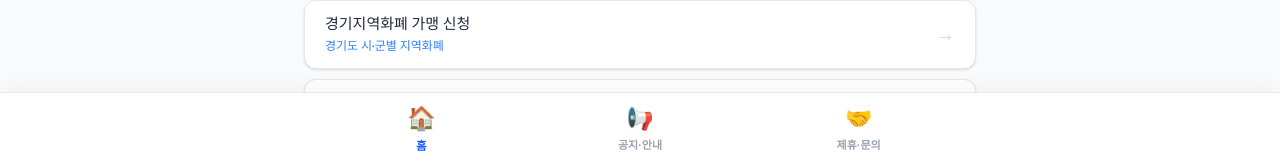
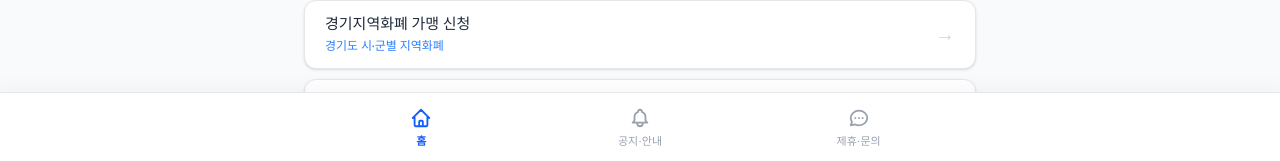
Before and after one commit to hannune-s/ssakdamoa, a Next.js app: page / in a window 1280 px wide. Shown: the part 637-798 px from the top of the page. Built offline with nearby package versions, Linux system fonts and the light colour scheme; no server answers; the database is empty.

Commit message:
style: replace emojis with minimal line SVG icons in bottom navigation

```diff
--- a/src/components/BottomNav.tsx
+++ b/src/components/BottomNav.tsx
@@ -1,6 +1,24 @@
 "use client";
 import Link from 'next/link';
 import { usePathname } from 'next/navigation';
+
+const HomeIcon = () => (
+  <svg className="w-[22px] h-[22px] mb-1" fill="none" stroke="currentColor" strokeWidth="2" viewBox="0 0 24 24">
+    <path strokeLinecap="round" strokeLinejoin="round" d="M3 12l2-2m0 0l7-7 7 7M5 10v10a1 1 0 001 1h3m10-11l2 2m-2-2v10a1 1 0 01-1 1h-3m-6 0a1 1 0 001-1v-4a1 1 0 011-1h2a1 1 0 011 1v4a1 1 0 001 1m-6 0h6" />
+  </svg>
+);
+
+const NoticeIcon = () => (
+  <svg className="w-[22px] h-[22px] mb-1" fill="none" stroke="currentColor" strokeWidth="2" viewBox="0 0 24 24">
+    <path strokeLinecap="round" strokeLinejoin="round" d="M15 17h5l-1.405-1.405A2.032 2.032 0 0118 14.158V11a6.002 6.002 0 00-4-5.659V5a2 2 0 10-4 0v.341C7.67 6.165 6 8.388 6 11v3.159c0 .538-.214 1.055-.595 1.436L4 17h5m6 0v1a3 3 0 11-6 0v-1m6 0H9" />
+  </svg>
+);
+
+const ContactIcon = () => (
+  <svg className="w-[22px] h-[22px] mb-1" fill="none" stroke="currentColor" strokeWidth="2" viewBox="0 0 24 24">
+    <path strokeLinecap="round" strokeLinejoin="round" d="M8 12h.01M12 12h.01M16 12h.01M21 12c0 4.418-4.03 8-9 8a9.863 9.863 0 01-4.255-.949L3 20l1.395-3.72C3.512 15.042 3 13.574 3 12c0-4.418 4.03-8 9-8s9 3.582 9 8z" />
+  </svg>
+);
 
 export default function BottomNav() {
   const pathname = usePathname();
@@ -11,9 +29,9 @@ export default function BottomNav() {
   }
 
   const tabs = [
-    { name: '홈', path: '/', icon: '🏠' },
-    { name: '공지·안내', path: '/notices', icon: '📢' },
-    { name: '제휴·문의', path: '/inquiry', icon: '🤝' },
+    { name: '홈', path: '/', icon: <HomeIcon /> },
+    { name: '공지·안내', path: '/notices', icon: <NoticeIcon /> },
+    { name: '제휴·문의', path: '/inquiry', icon: <ContactIcon /> },
   ];
 
   return (
@@ -25,12 +43,12 @@ export default function BottomNav() {
             <Link
               key={tab.path}
               href={tab.path}
-              className={`flex flex-col items-center justify-center w-full h-full space-y-1 transition-all ${
-                isActive ? 'text-blue-600 scale-105' : 'text-gray-400 hover:text-gray-600'
+              className={`flex flex-col items-center justify-center w-full h-full transition-all ${
+                isActive ? 'text-blue-600' : 'text-gray-400 hover:text-gray-500'
               }`}
             >
-              <span className="text-[22px] mb-0.5">{tab.icon}</span>
-              <span className={`text-[11px] font-extrabold ${isActive ? 'text-blue-600' : 'text-gray-400'}`}>
+              {tab.icon}
+              <span className={`text-[11px] ${isActive ? 'font-bold text-blue-600' : 'font-medium text-gray-400'}`}>
                 {tab.name}
               </span>
             </Link>
```
